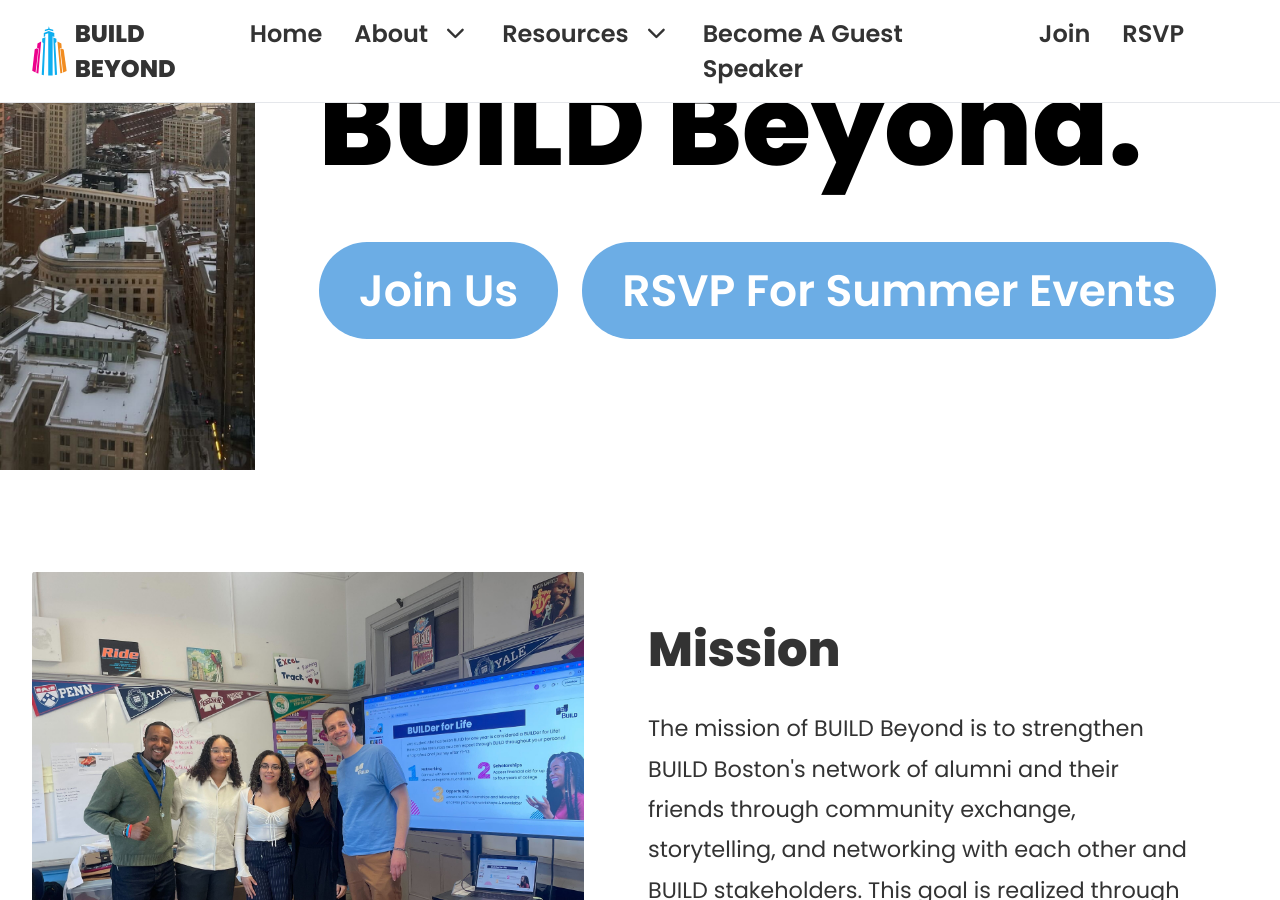
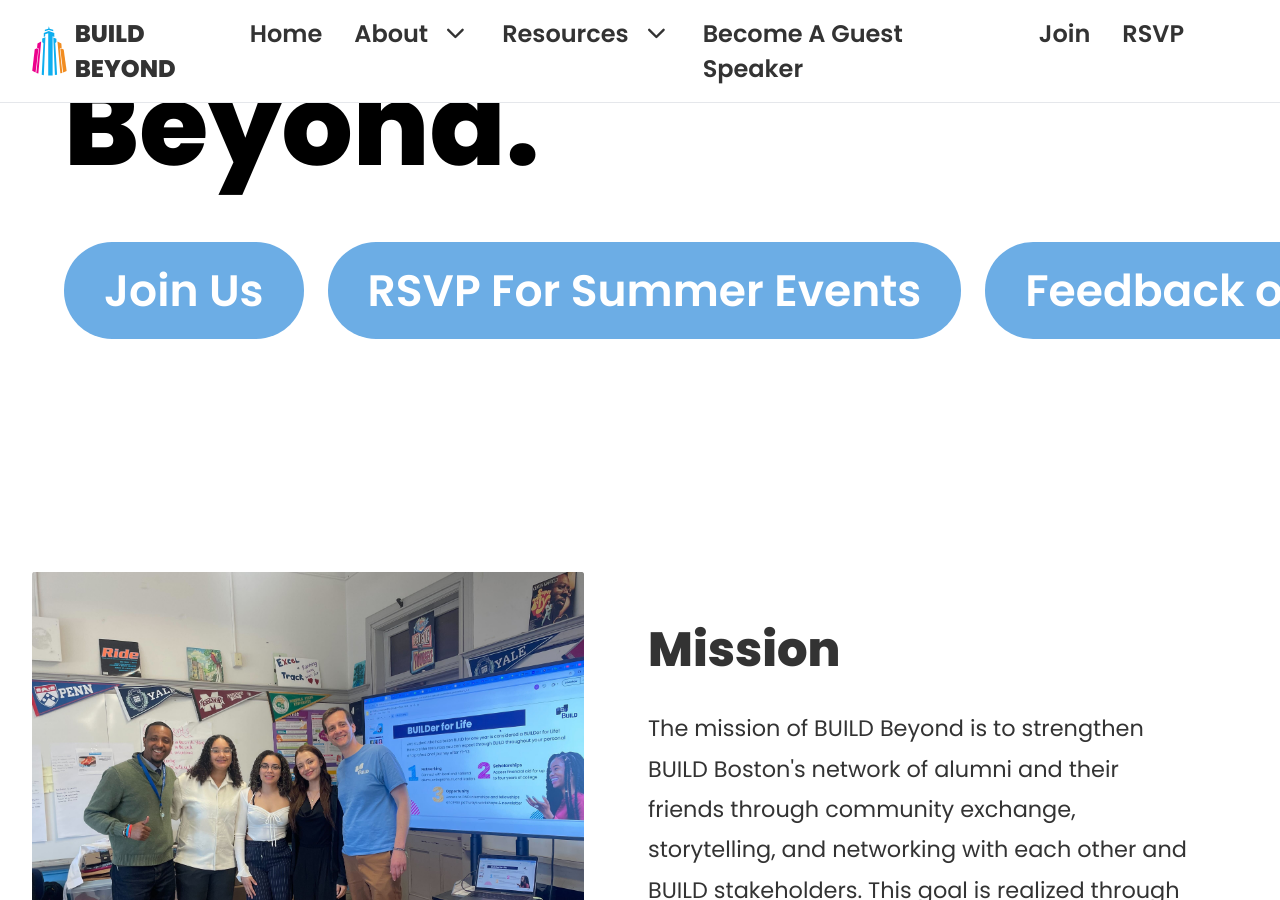
Before and after one commit to BUILDBeyondDev/BUILDBeyondClub, a Jekyll site: the page built from index.html, in a window 1280 px wide and 900 px high, scrolled down 430 px. Built offline with Jekyll 4.4.1, drawn with Linux system fonts in a browser that asks for light colours.

Commit message:
Updated  button

```diff
--- a/index.html
+++ b/index.html
@@ -13,6 +13,9 @@
         </a>
         <a class="homepage-join-button" href="{{ 'rsvp.html' | relative_url }}">
           RSVP For Summer Events
+        </a>
+        <a class="homepage-join-button" href="https://docs.google.com/forms/d/e/1FAIpQLSdaA3Bn8VRp6F10uc4u67Ep7IViXBhqTMrFHUgAXyQ-EWqCNw/viewform" target="_blank" rel="noopener noreferrer">
+          Feedback on Summer Events
         </a>
       </div>
   </div>
```
